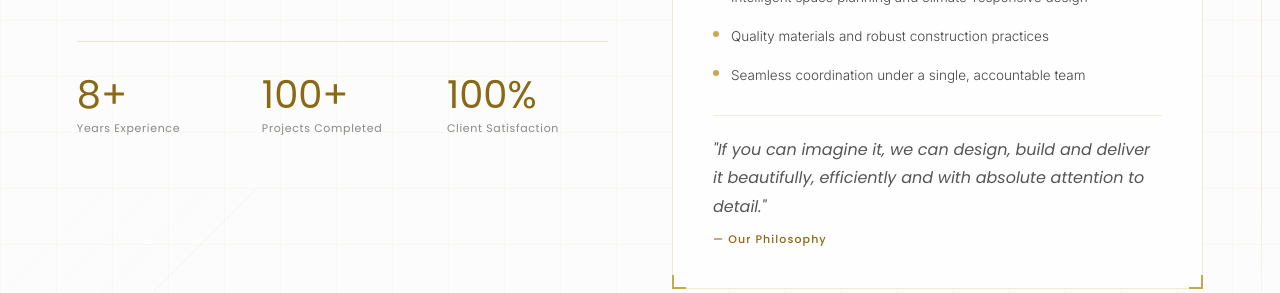
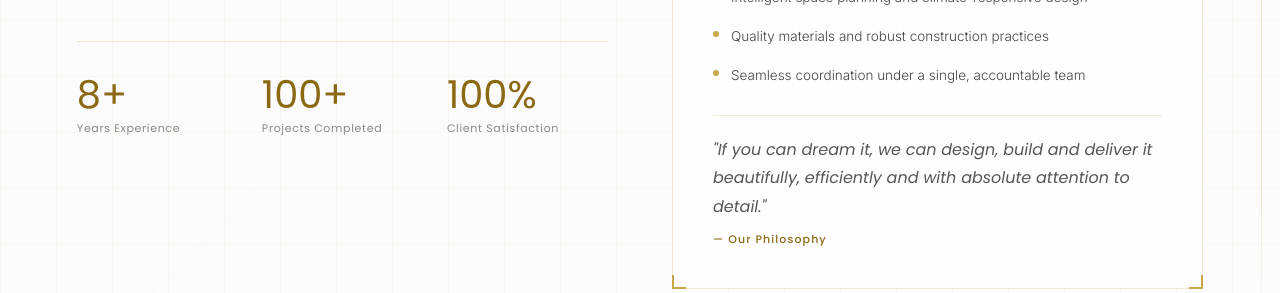
Before and after one commit to architectutsavgupta-aagam-designs/aagam-designs-website, a React (Vite) app: page / in a window 1280 px wide. Shown: the part 1340-1633 px from the top of the page. Built offline with nearby package versions, Linux system fonts and the light colour scheme.

Commit message:
Committing the changes demanded by the client

```diff
--- a/src/components/About.jsx
+++ b/src/components/About.jsx
@@ -395,7 +395,7 @@ export default function About() {
                     color: '#555', margin: '0 0 10px',
                   }}
                 >
-                  "If you can imagine it, we can design, build and deliver it beautifully,
+                  "If you can dream it, we can design, build and deliver it beautifully,
                   efficiently and with absolute attention to detail."
                 </p>
                 <p style={{
```
